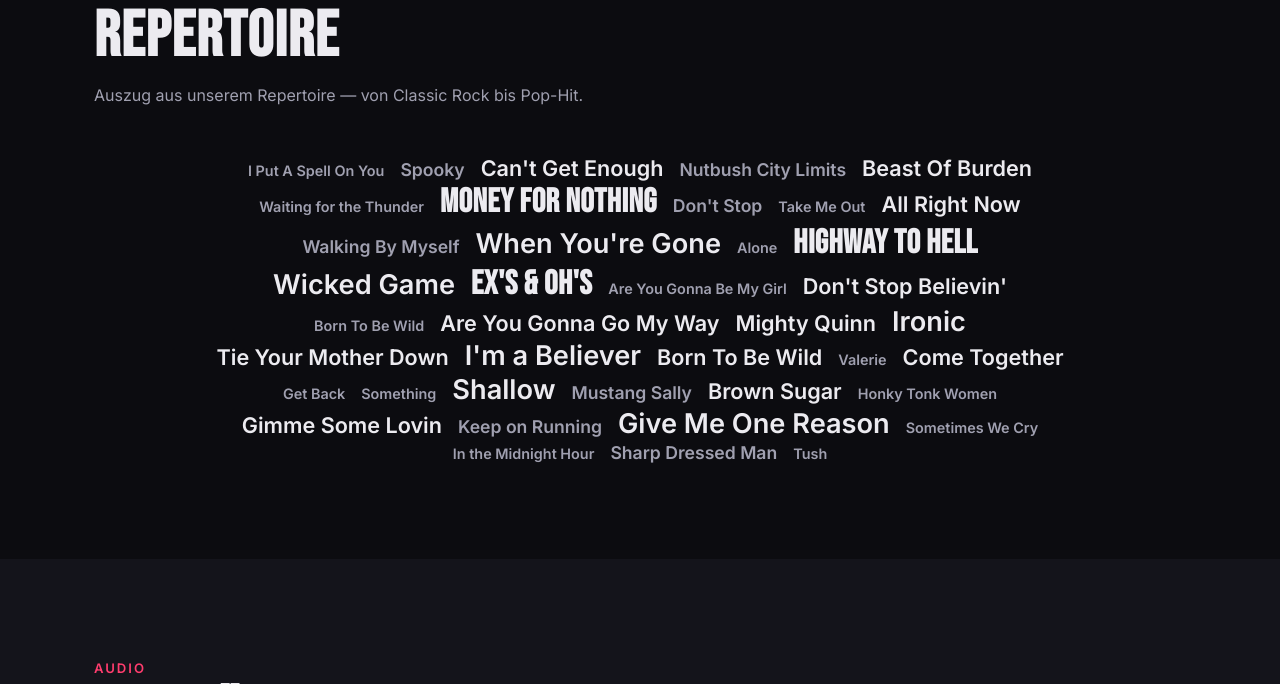
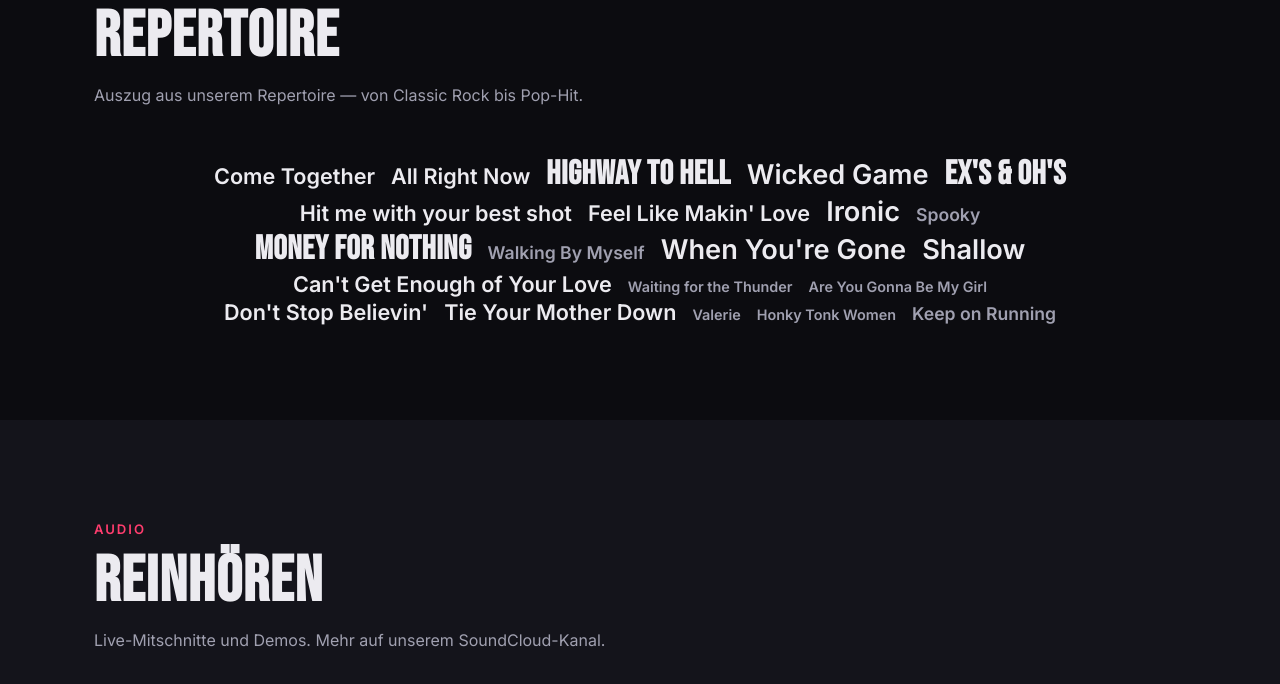
Before and after one commit to robert-koenig-priv/donkey-shorts-home, a plain HTML site: page index.html in a window 1280 px wide. Shown: the part 2875-3559 px from the top of the page. Drawn offline with Linux system fonts and the light colour scheme.

Commit message:
Songs: Wortwolke auf aktuelle Songliste (21 Titel) aktualisiert
Co-Authored-By: Claude Opus 5.5 <noreply@anthropic.com>

```diff
--- a/index.html
+++ b/index.html
@@ -328,7 +328,7 @@
     <span class="egg-hint">Klick oder ESC zum Schließen</span>
   </div>
 
-  <script src="js/songs.js?v=2"></script>
+  <script src="js/songs.js?v=3"></script>
   <script src="js/main.js?v=4"></script>
 </body>
 </html>
--- a/js/songs.js
+++ b/js/songs.js
@@ -1,44 +1,25 @@
-/* Repertoire — automatisch aus den MP3-Dateien in assets/intern/audio abgeleitet.
-   Format der Dateinamen: "Interpret - Titel.mp3".
-   Bei neuen Songs Dateien dort ablegen und diese Liste neu erzeugen. */
+/* Repertoire — Fallback, falls songs.json nicht geladen werden kann
+   (z. B. lokal per file://). Inhalt synchron zu songs.json halten. */
 window.SONGS = [
-  { title: "Highway to Hell",                artist: "ACDC" },
-  { title: "I Put A Spell On You",           artist: "Annie Lennox" },
-  { title: "Spooky",                         artist: "Atlanta Rhythm Section" },
-  { title: "Can't Get Enough",               artist: "Bad Company" },
-  { title: "Nutbush City Limits",            artist: "Beth & Joe" },
-  { title: "Beast Of Burden",                artist: "Bette Midler" },
-  { title: "Waiting for the Thunder",        artist: "Blackberry Smoke" },
-  { title: "Money For Nothing",              artist: "Dire Straits" },
-  { title: "Ex's & Oh's",                    artist: "Elle King" },
-  { title: "Don't Stop",                     artist: "Fleetwood Mac" },
-  { title: "Take Me Out",                    artist: "Franz Ferdinand" },
-  { title: "All Right Now (Single Version)", artist: "Free" },
-  { title: "Walking By Myself",              artist: "Gary Moore" },
-  { title: "Alone",                          artist: "Heart" },
-  { title: "Wicked Game",                    artist: "HIM" },
-  { title: "Are You Gonna Be My Girl",       artist: "Jet" },
-  { title: "Locomotive Breath",              artist: "Jethro Tull" },
-  { title: "First We Take Manhattan",        artist: "Joe Cocker" },
-  { title: "Don't Stop Believin'",           artist: "Journey" },
-  { title: "Born To Be Wild",                artist: "Krokus" },
-  { title: "Are You Gonna Go My Way",        artist: "Lenny Kravitz" },
-  { title: "Mighty Quinn",                   artist: "Manfred Mann's Earth Band" },
-  { title: "Tie Your Mother Down",           artist: "Queen" },
-  { title: "I'm a Believer",                 artist: "Smash Mouth" },
-  { title: "Born To Be Wild",                artist: "Steppenwolf" },
-  { title: "Valerie",                        artist: "Teddy Swims" },
-  { title: "Come Together",                  artist: "The Beatles" },
-  { title: "Get Back",                       artist: "The Beatles" },
-  { title: "Something",                      artist: "The Beatles" },
-  { title: "Mustang Sally",                  artist: "The Commitments" },
-  { title: "Brown Sugar",                    artist: "The Rolling Stones" },
-  { title: "Honky Tonk Women",               artist: "The Rolling Stones" },
-  { title: "Gimme Some Lovin",               artist: "The Spencer Davis Group" },
-  { title: "Keep on Running",                artist: "The Spencer Davis Group" },
-  { title: "Give Me One Reason",             artist: "Tracy Chapman" },
-  { title: "Sometimes We Cry",               artist: "Van Morrison" },
-  { title: "In the Midnight Hour",           artist: "Wilson Pickett" },
-  { title: "Sharp Dressed Man",              artist: "ZZ Top" },
-  { title: "Tush",                           artist: "ZZ Top" },
+  { title: "Come Together",                 artist: "The Beatles" },
+  { title: "All Right Now",                 artist: "Free" },
+  { title: "Highway to Hell",               artist: "AC/DC" },
+  { title: "Wicked Game",                   artist: "HIM" },
+  { title: "Ex's & Oh's",                   artist: "Elle King" },
+  { title: "Hit me with your best shot",    artist: "Pat Benatar" },
+  { title: "Feel Like Makin' Love",         artist: "Bad Company" },
+  { title: "Ironic",                        artist: "Alanis Morissette" },
+  { title: "Spooky",                        artist: "Atlanta Rhythm Section" },
+  { title: "Money For Nothing",             artist: "Dire Straits" },
+  { title: "Walking By Myself",             artist: "Gary Moore" },
+  { title: "When You're Gone",              artist: "Bryan Adams" },
+  { title: "Shallow",                       artist: "Lady Gaga" },
+  { title: "Can't Get Enough of Your Love", artist: "Bad Company" },
+  { title: "Waiting for the Thunder",       artist: "Blackberry Smoke" },
+  { title: "Are You Gonna Be My Girl",      artist: "Jet" },
+  { title: "Don't Stop Believin'",          artist: "Journey" },
+  { title: "Tie Your Mother Down",          artist: "Queen" },
+  { title: "Valerie",                       artist: "Teddy Swims" },
+  { title: "Honky Tonk Women",              artist: "The Rolling Stones" },
+  { title: "Keep on Running",               artist: "The Spencer Davis Group" },
 ];
--- a/songs.json
+++ b/songs.json
@@ -1,42 +1,23 @@
 [
-  { "title": "I Put A Spell On You",           "artist": "Annie Lennox",              "weight": 1 },
-  { "title": "Spooky",                         "artist": "Atlanta Rhythm Section",    "weight": 2 },
-  { "title": "Can't Get Enough",               "artist": "Bad Company",               "weight": 3 },
-  { "title": "Nutbush City Limits",            "artist": "Beth & Joe",                "weight": 2 },
-  { "title": "Beast Of Burden",                "artist": "Bette Midler",              "weight": 3 },
-  { "title": "Waiting for the Thunder",        "artist": "Blackberry Smoke",          "weight": 1 },
-  { "title": "Money For Nothing",              "artist": "Dire Straits",              "weight": 5 },
-  { "title": "Don't Stop",                     "artist": "Fleetwood Mac",             "weight": 2 },
-  { "title": "Take Me Out",                    "artist": "Franz Ferdinand",           "weight": 1 },
-  { "title": "All Right Now", "artist": "Free",                      "weight": 3 },
-  { "title": "Walking By Myself",              "artist": "Gary Moore",                "weight": 2 },
-  { "title": "When You're Gone",                   "artist": "Bryan Adams, Mel C", "weight": 4 },
-  { "title": "Alone",                          "artist": "Heart",                     "weight": 1 },
-  { "title": "Highway to Hell",                "artist": "ACDC",                      "weight": 5 },
-  { "title": "Wicked Game",                    "artist": "HIM",                       "weight": 4 },
-  { "title": "Ex's & Oh's",                    "artist": "Elle King",                 "weight": 5 },
-  { "title": "Are You Gonna Be My Girl",       "artist": "Jet",                       "weight": 1 },
-  { "title": "Don't Stop Believin'",           "artist": "Journey",                   "weight": 3 },
-  { "title": "Born To Be Wild",                "artist": "Krokus",                    "weight": 1 },
-  { "title": "Are You Gonna Go My Way",        "artist": "Lenny Kravitz",             "weight": 3 },
-  { "title": "Mighty Quinn",                   "artist": "Manfred Mann's Earth Band", "weight": 3 },
-  { "title": "Ironic",                   "artist": "Alanis Morisette", "weight": 4 },
-  { "title": "Tie Your Mother Down",           "artist": "Queen",                     "weight": 3 },
-  { "title": "I'm a Believer",                 "artist": "Smash Mouth",               "weight": 4 },
-  { "title": "Born To Be Wild",                "artist": "Steppenwolf",               "weight": 3 },
-  { "title": "Valerie",                        "artist": "Teddy Swims",               "weight": 1 },
-  { "title": "Come Together",                  "artist": "The Beatles",               "weight": 3 },
-  { "title": "Get Back",                       "artist": "The Beatles",               "weight": 1 },
-  { "title": "Something",                      "artist": "The Beatles",               "weight": 1 },
-  { "title": "Shallow",                   "artist": "Lady Gaga", "weight": 4 },
-  { "title": "Mustang Sally",                  "artist": "The Commitments",           "weight": 2 },
-  { "title": "Brown Sugar",                    "artist": "The Rolling Stones",        "weight": 3 },
-  { "title": "Honky Tonk Women",               "artist": "The Rolling Stones",        "weight": 1 },
-  { "title": "Gimme Some Lovin",               "artist": "The Spencer Davis Group",   "weight": 3 },
-  { "title": "Keep on Running",                "artist": "The Spencer Davis Group",   "weight": 2 },
-  { "title": "Give Me One Reason",             "artist": "Tracy Chapman",             "weight": 4 },
-  { "title": "Sometimes We Cry",               "artist": "Van Morrison",              "weight": 1 },
-  { "title": "In the Midnight Hour",           "artist": "Wilson Pickett",            "weight": 1 },
-  { "title": "Sharp Dressed Man",              "artist": "ZZ Top",                    "weight": 2 },
-  { "title": "Tush",                           "artist": "ZZ Top",                    "weight": 1 }
+  { "title": "Come Together",                 "artist": "The Beatles",             "weight": 3 },
+  { "title": "All Right Now",                 "artist": "Free",                    "weight": 3 },
+  { "title": "Highway to Hell",               "artist": "AC/DC",                   "weight": 5 },
+  { "title": "Wicked Game",                   "artist": "HIM",                     "weight": 4 },
+  { "title": "Ex's & Oh's",                   "artist": "Elle King",               "weight": 5 },
+  { "title": "Hit me with your best shot",    "artist": "Pat Benatar",             "weight": 3 },
+  { "title": "Feel Like Makin' Love",         "artist": "Bad Company",             "weight": 3 },
+  { "title": "Ironic",                        "artist": "Alanis Morissette",       "weight": 4 },
+  { "title": "Spooky",                        "artist": "Atlanta Rhythm Section",  "weight": 2 },
+  { "title": "Money For Nothing",             "artist": "Dire Straits",            "weight": 5 },
+  { "title": "Walking By Myself",             "artist": "Gary Moore",              "weight": 2 },
+  { "title": "When You're Gone",              "artist": "Bryan Adams",             "weight": 4 },
+  { "title": "Shallow",                       "artist": "Lady Gaga",               "weight": 4 },
+  { "title": "Can't Get Enough of Your Love", "artist": "Bad Company",             "weight": 3 },
+  { "title": "Waiting for the Thunder",       "artist": "Blackberry Smoke",        "weight": 1 },
+  { "title": "Are You Gonna Be My Girl",      "artist": "Jet",                     "weight": 1 },
+  { "title": "Don't Stop Believin'",          "artist": "Journey",                 "weight": 3 },
+  { "title": "Tie Your Mother Down",          "artist": "Queen",                   "weight": 3 },
+  { "title": "Valerie",                       "artist": "Teddy Swims",             "weight": 1 },
+  { "title": "Honky Tonk Women",              "artist": "The Rolling Stones",      "weight": 1 },
+  { "title": "Keep on Running",               "artist": "The Spencer Davis Group", "weight": 2 }
 ]
```
Also changed, not shown: songs.csv (+9 -30 lines).
